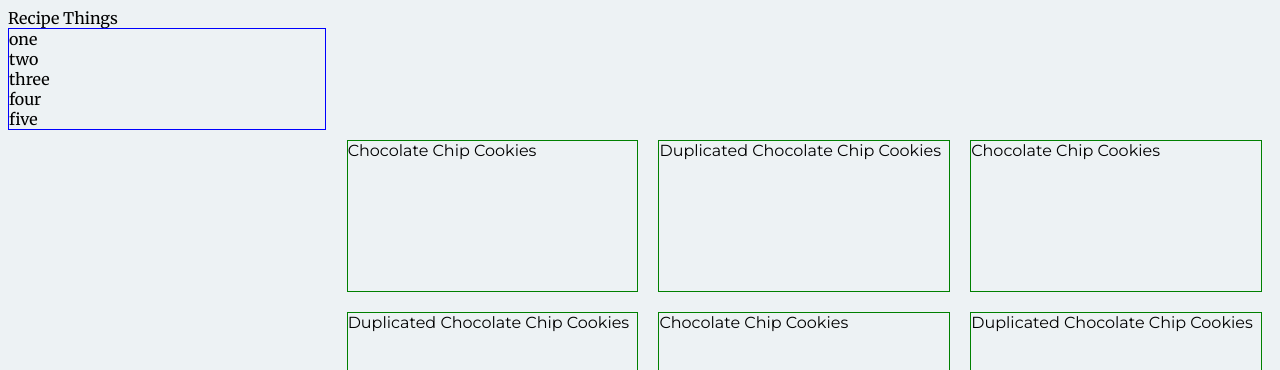
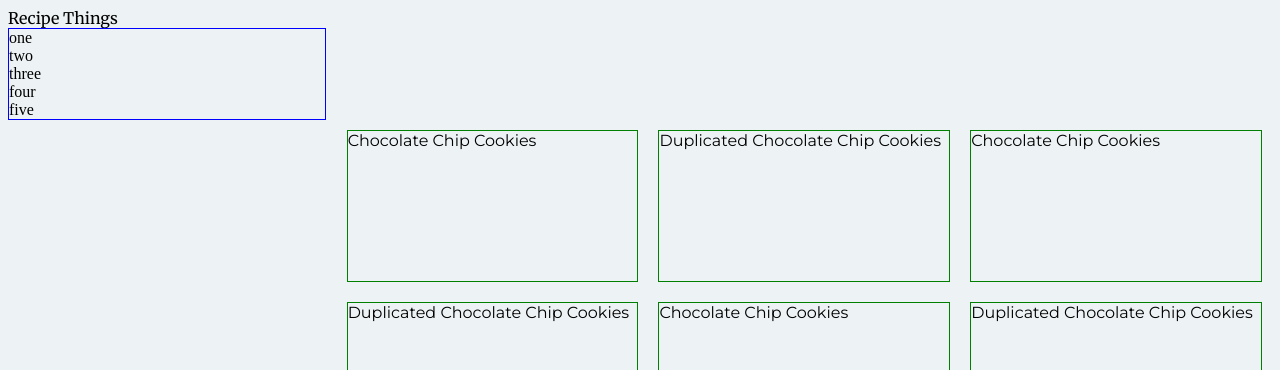
Before and after one commit to vaughank92/recipe-page, a React (Create React App) app: page / in a window 1280 px wide. Shown: the top 370 px of the page. Built offline with nearby package versions, Linux system fonts and the light colour scheme.

Commit message:
moving the sidebar to be siblings with other container elements

```diff
--- a/src/components/App.js
+++ b/src/components/App.js
@@ -1,9 +1,6 @@
 import React from 'react';
-import RecipeContainer from './RecipeContainer';
 import '../css/styles.css';
-import HomeContainer from './HomeContainer';
 import sampleRecipes from '../sample-recipe';
-import Sidebar from './Sidebar';
 import Header from './Header';
 import '../css/styles.css';
 
@@ -18,7 +15,6 @@ class App extends React.Component {
     return (
       <div className="appComponent">
         <Header />
-        <Sidebar />
       </div>
     )
   }
--- a/src/components/Router.js
+++ b/src/components/Router.js
@@ -4,12 +4,14 @@ import NotFound from './NotFound';
 import App from './App';
 import HomeContainer from './HomeContainer';
 import RecipeContainer from './RecipeContainer';
+import Sidebar from './Sidebar';
 import sampleRecipes from '../sample-recipe';
 
 const Router = () => (
   <BrowserRouter>
     <div>
       <App />
+      <Sidebar />
       <Switch>
         <Route exact path="/" render={(props) => <HomeContainer recipes={sampleRecipes} />}/>
         <Route exact path="/recipe/:recipeId" component={RecipeContainer}/>
```
